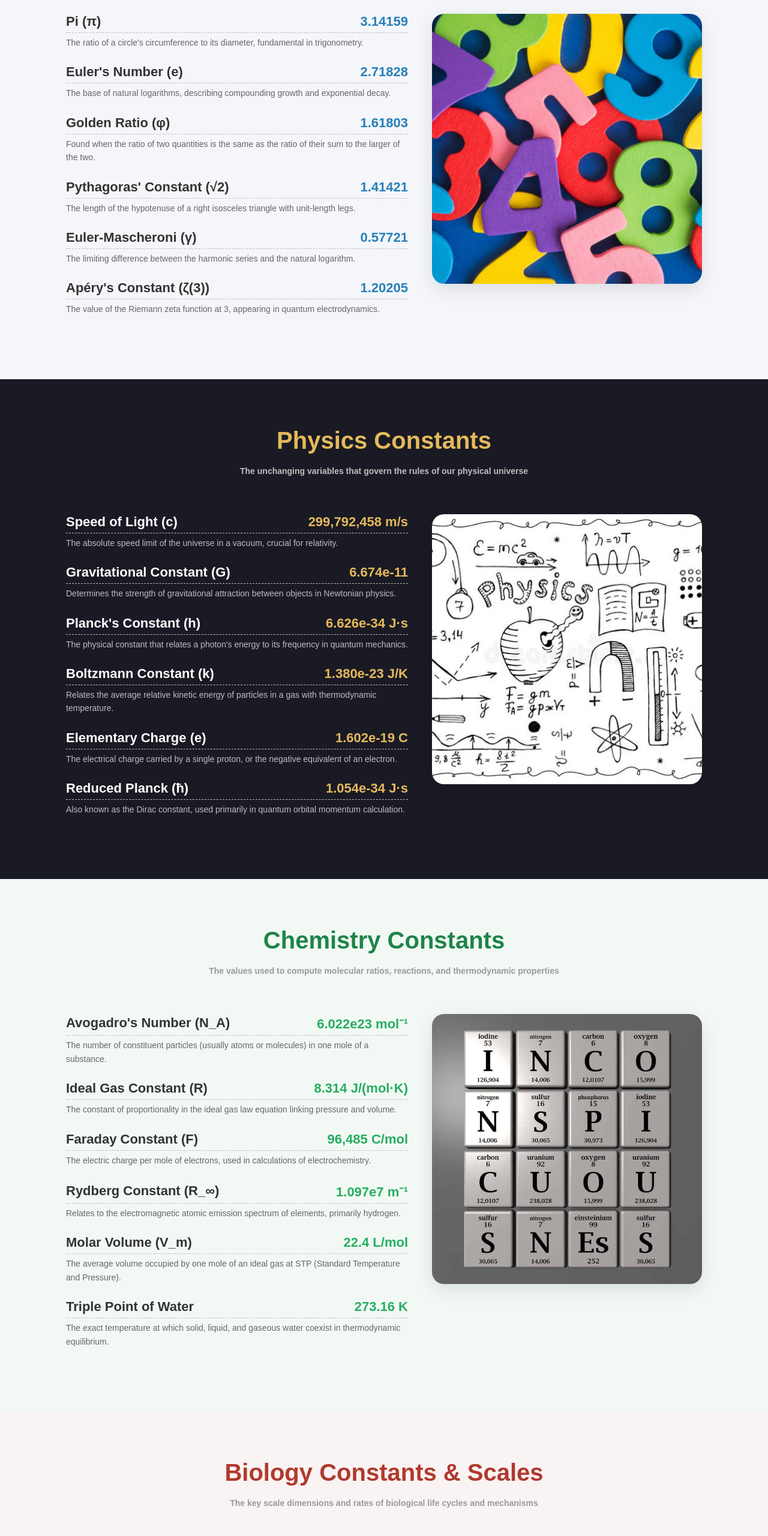
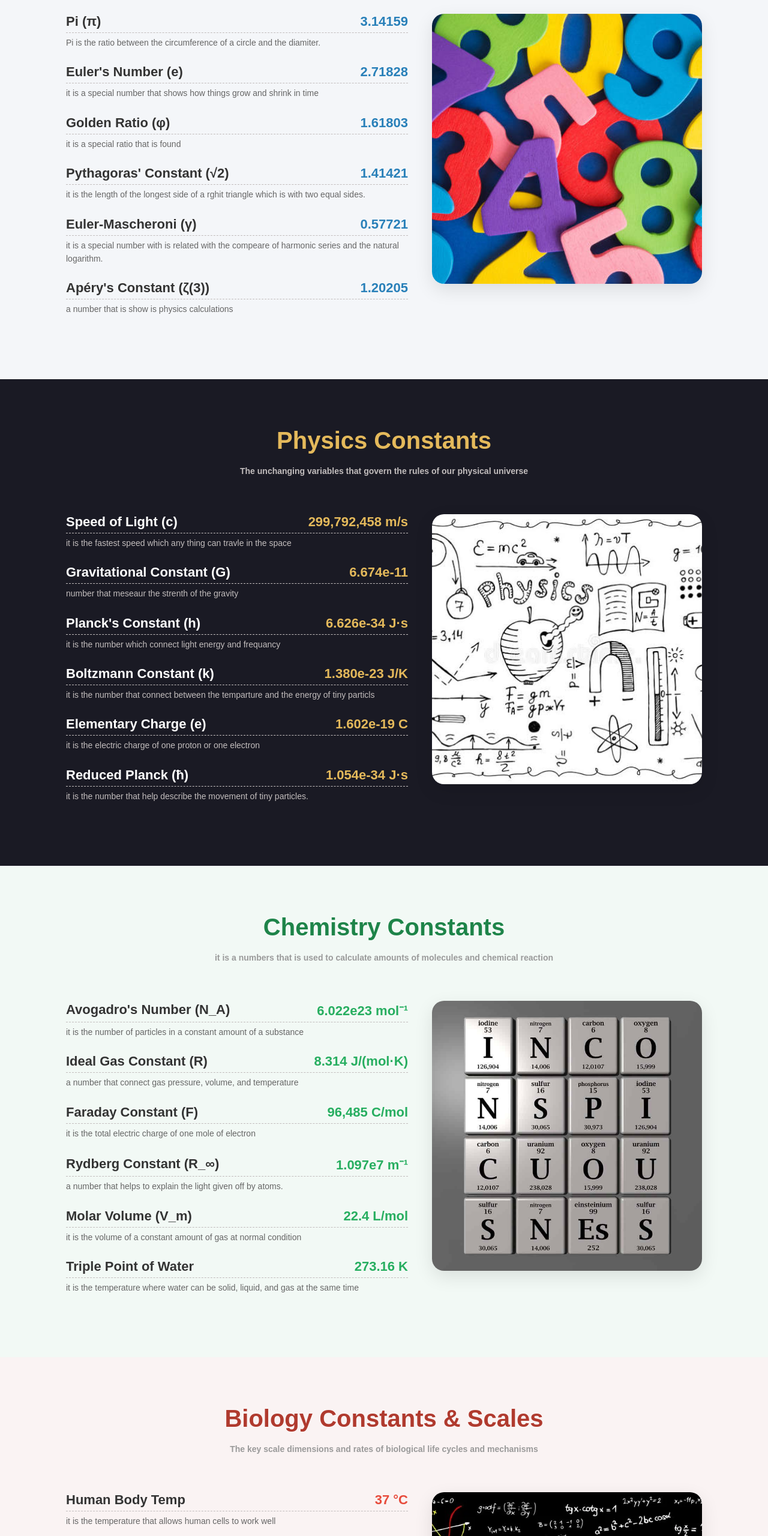
Before and after one commit to mohamed1024042-rgb/numbers-lover, a plain HTML site: page index.html in a window 1280 px wide. Shown: the part 1002-3562 px from the top of the page at 60% size. Drawn offline with Linux system fonts and the light colour scheme.

Commit message:
Update index.html

```diff
--- a/index.html
+++ b/index.html
@@ -39,27 +39,27 @@
                     <div class="constants-list">
                         <div class="constant-item">
                             <h3>Pi (π) <span class="subject-text">3.14159</span></h3>
-                            <p>The ratio of a circle's circumference to its diameter, fundamental in trigonometry.</p>
+                            <p>Pi is the ratio between the circumference of a circle and the diamiter.</p>
                         </div>
                         <div class="constant-item">
                             <h3>Euler's Number (e) <span class="subject-text">2.71828</span></h3>
-                            <p>The base of natural logarithms, describing compounding growth and exponential decay.</p>
+                            <p>it is a special number that shows how things grow and shrink in time</p>
                         </div>
                         <div class="constant-item">
                             <h3>Golden Ratio (φ) <span class="subject-text">1.61803</span></h3>
-                            <p>Found when the ratio of two quantities is the same as the ratio of their sum to the larger of the two.</p>
+                            <p>it is a special ratio that is found</p>
                         </div>
                         <div class="constant-item">
                             <h3>Pythagoras' Constant (√2) <span class="subject-text">1.41421</span></h3>
-                            <p>The length of the hypotenuse of a right isosceles triangle with unit-length legs.</p>
+                            <p>it is the length of the longest side of a rghit triangle which is with two equal sides.</p>
                         </div>
                         <div class="constant-item">
                             <h3>Euler-Mascheroni (γ) <span class="subject-text">0.57721</span></h3>
-                            <p>The limiting difference between the harmonic series and the natural logarithm.</p>
+                            <p>it is a special number with is related with the compeare of harmonic series and the natural logarithm.</p>
                         </div>
                         <div class="constant-item">
                             <h3>Apéry's Constant (ζ(3)) <span class="subject-text">1.20205</span></h3>
-                            <p>The value of the Riemann zeta function at 3, appearing in quantum electrodynamics.</p>
+                            <p>a number that is show is physics calculations</p>
                         </div>
                     </div>
                     <div class="image-box">
@@ -79,27 +79,27 @@
                     <div class="constants-list">
                         <div class="constant-item">
                             <h3>Speed of Light (c) <span class="subject-text">299,792,458 m/s</span></h3>
-                            <p>The absolute speed limit of the universe in a vacuum, crucial for relativity.</p>
+                            <p>it is the fastest speed which any thing can travle in the space</p>
                         </div>
                         <div class="constant-item">
                             <h3>Gravitational Constant (G) <span class="subject-text">6.674e-11</span></h3>
-                            <p>Determines the strength of gravitational attraction between objects in Newtonian physics.</p>
+                            <p>number that meseaur the strenth of the gravity </p>
                         </div>
                         <div class="constant-item">
                             <h3>Planck's Constant (h) <span class="subject-text">6.626e-34 J·s</span></h3>
-                            <p>The physical constant that relates a photon's energy to its frequency in quantum mechanics.</p>
+                            <p>it is the number which connect light energy and frequancy</p>
                         </div>
                         <div class="constant-item">
                             <h3>Boltzmann Constant (k) <span class="subject-text">1.380e-23 J/K</span></h3>
-                            <p>Relates the average relative kinetic energy of particles in a gas with thermodynamic temperature.</p>
+                            <p>it is the number that connect between the temparture and the energy of tiny particls</p>
                         </div>
                         <div class="constant-item">
                             <h3>Elementary Charge (e) <span class="subject-text">1.602e-19 C</span></h3>
-                            <p>The electrical charge carried by a single proton, or the negative equivalent of an electron.</p>
+                            <p>it is the electric charge of one proton or one electron</p>
                         </div>
                         <div class="constant-item">
                             <h3>Reduced Planck (ħ) <span class="subject-text">1.054e-34 J·s</span></h3>
-                            <p>Also known as the Dirac constant, used primarily in quantum orbital momentum calculation.</p>
+                            <p>it is the number that help describe the movement of tiny particles.</p>
                         </div>
                     </div>
                     <div class="image-box">
@@ -113,33 +113,33 @@
             <div class="container">
                 <div class="title">
                     <h2>Chemistry Constants</h2>
-                    <p>The values used to compute molecular ratios, reactions, and thermodynamic properties</p>
+                    <p>it is a numbers that is used to calculate amounts of molecules and chemical reaction</p>
                 </div>
                 <div class="branch-content">
                     <div class="constants-list">
                         <div class="constant-item">
                             <h3>Avogadro's Number (N_A) <span class="subject-text">6.022e23 mol⁻¹</span></h3>
-                            <p>The number of constituent particles (usually atoms or molecules) in one mole of a substance.</p>
+                            <p> it is the number of particles in a constant amount of a substance</p>
                         </div>
                         <div class="constant-item">
                             <h3>Ideal Gas Constant (R) <span class="subject-text">8.314 J/(mol·K)</span></h3>
-                            <p>The constant of proportionality in the ideal gas law equation linking pressure and volume.</p>
+                            <p>a number that connect gas pressure, volume, and temperature</p>
                         </div>
                         <div class="constant-item">
                             <h3>Faraday Constant (F) <span class="subject-text">96,485 C/mol</span></h3>
-                            <p>The electric charge per mole of electrons, used in calculations of electrochemistry.</p>
+                            <p>it is the total electric charge of one mole of electron</p>
                         </div>
                         <div class="constant-item">
                             <h3>Rydberg Constant (R_∞) <span class="subject-text">1.097e7 m⁻¹</span></h3>
-                            <p>Relates to the electromagnetic atomic emission spectrum of elements, primarily hydrogen.</p>
+                            <p>a number that helps to explain the light given off by atoms.</p>
                         </div>
                         <div class="constant-item">
                             <h3>Molar Volume (V_m) <span class="subject-text">22.4 L/mol</span></h3>
-                            <p>The average volume occupied by one mole of an ideal gas at STP (Standard Temperature and Pressure).</p>
+                            <p>it is the volume of a constant amount of gas at normal condition</p>
                         </div>
                         <div class="constant-item">
                             <h3>Triple Point of Water <span class="subject-text">273.16 K</span></h3>
-                            <p>The exact temperature at which solid, liquid, and gaseous water coexist in thermodynamic equilibrium.</p>
+                            <p>it is the temperature where water can be solid, liquid, and gas at the same time</p>
                         </div>
                     </div>
                     <div class="image-box">
@@ -159,27 +159,27 @@
                     <div class="constants-list">
                         <div class="constant-item">
                             <h3>Human Body Temp <span class="subject-text">37 °C</span></h3>
-                            <p>The average optimal temperature required to sustain metabolic reactions within human cells.</p>
+                            <p>it is the temperature that allows human cells to work well</p>
                         </div>
                         <div class="constant-item">
                             <h3>Base Pair Rise <span class="subject-text">0.34 nm</span></h3>
-                            <p>The structural physical distance between two adjacent nucleotide base pairs along a DNA helix.</p>
+                            <p>it is the space between two DNA base pairs in the DNA structure</p>
                         </div>
                         <div class="constant-item">
                             <h3>DNA Width <span class="subject-text">2.0 nm</span></h3>
-                            <p>The exact outer diameter of double-stranded B-DNA structure widely accepted in biology.</p>
+                            <p>it is the thickness of the DNA</p>
                         </div>
                         <div class="constant-item">
                             <h3>Physiological pH <span class="subject-text">7.40</span></h3>
-                            <p>The strictly regulated pH concentration level of healthy human arterial blood plasma.</p>
+                            <p>it is the normal pH level of healthy human blood.</p>
                         </div>
                         <div class="constant-item">
                             <h3>Ribosome Speed <span class="subject-text">20 aa/sec</span></h3>
-                            <p>The rate at which standard bacterial ribosomes translate messenger RNA into polypeptide chains.</p>
+                            <p>it is teh speed at which bacteria make proteins from genetic instructions</p>
                         </div>
                         <div class="constant-item">
                             <h3>Resting Potential <span class="subject-text">-70 mV</span></h3>
-                            <p>The electrical tension relative potential across nerve membranes at resting state.</p>
+                            <p>it is the voltage of a nerve cell at rest.</p>
                         </div>
                     </div>
                     <div class="image-box">
```
